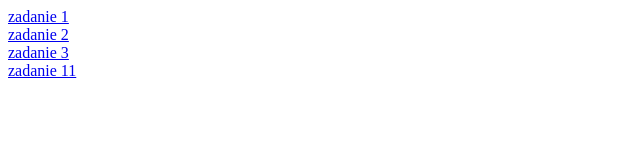
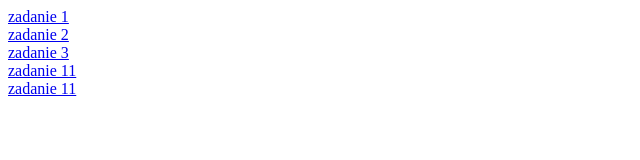
Before and after one commit to MartynaL14/java, a plain HTML site: page index.html in a window 1280 px wide. Shown: the full height of the page, 0-640 px from the left. Drawn offline with Linux system fonts and the light colour scheme.

Commit message:
Update index.html

```diff
--- a/index.html
+++ b/index.html
@@ -10,5 +10,6 @@
 <a href="z2.html" target="strony">zadanie 2</a><br>
 <a href="z3.html" target="strony">zadanie 3</a><br>
 <a href="z11.html" target="strony">zadanie 11</a><br>
+<a href="z13.html" target="strony">zadanie 11</a><br>
 </BODY>
 </HTML>
```
